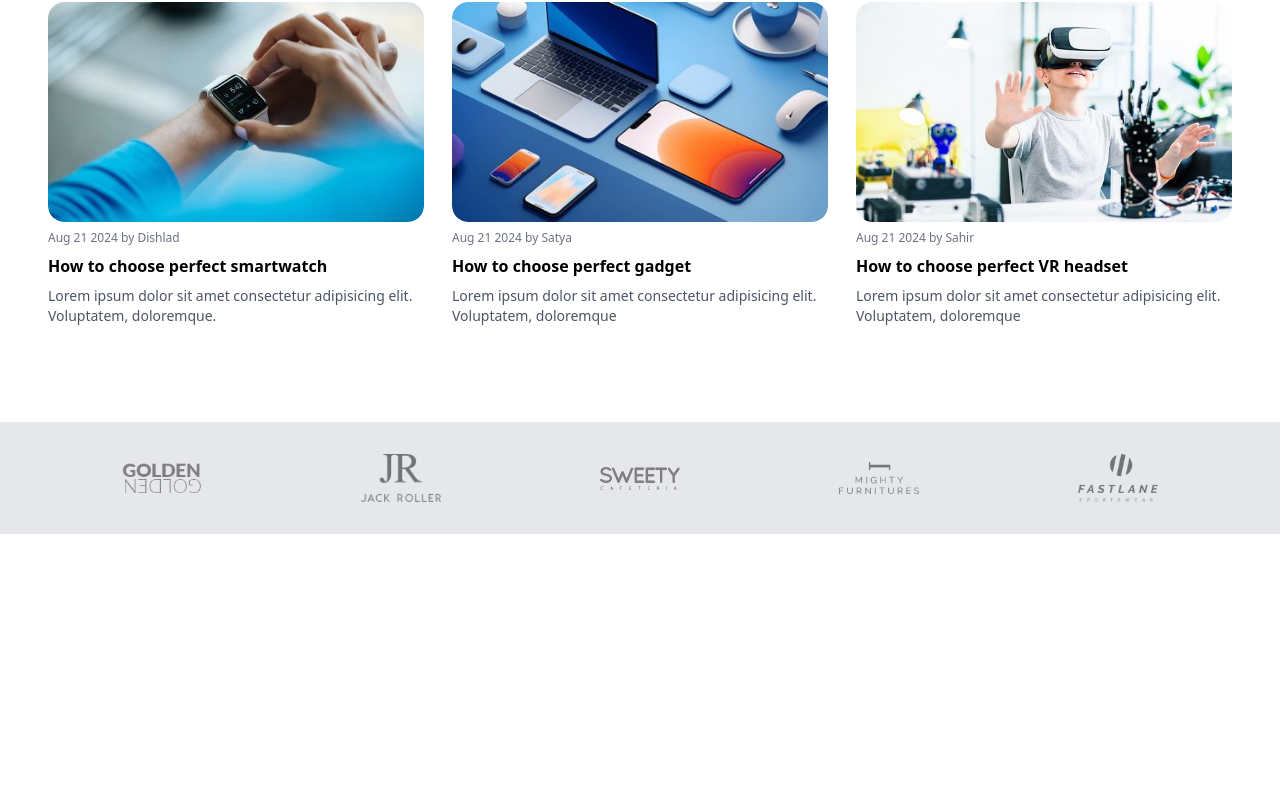
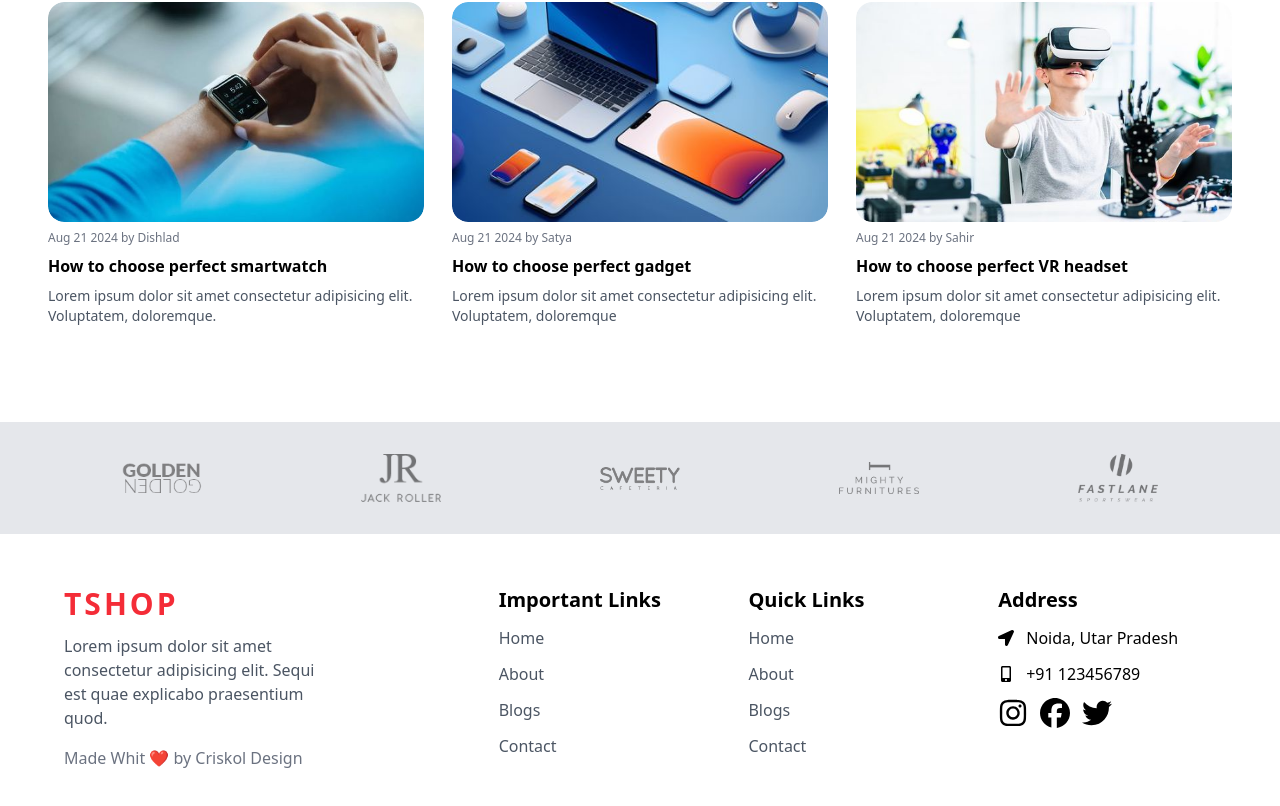
Before and after one commit to wacho91/Tech-Shop, a React app: page / in a window 1280 px wide. Shown: the part 3616-4422 px from the top of the page. Before the commit the page ends 4150 px from the top, so only its background shows below. Built offline with nearby package versions, Linux system fonts and the light colour scheme; the HTML template or start-up script is replaced by a standard one.

Commit message:
Footer complete

```diff
--- a/src/components/Footer/Footer.jsx
+++ b/src/components/Footer/Footer.jsx
@@ -1,9 +1,113 @@
+import { FaInstagram, FaLocationArrow, FaMobileAlt, FaTwitter } from "react-icons/fa"
+import { FaFacebook } from "react-icons/fa6"
 
+
+const FooterLinks = [
+    {
+        title: "Home",
+        link: "/#"
+    },
+
+    {
+        title: "About",
+        link: "/#about"
+    },
+
+    {
+        title: 'Blogs',
+        link: "/#blogs"
+    },
+
+    {
+        title: "Contact",
+        link: "/#contact"
+    }
+]
 
 const Footer = () => {
   return (
-    <div>
+    <div className="dark:bg-gray-950">
+      <div className="container">
+        <div className="grid md:grid-cols-3 pb-20 pt-5">
+            {/*Company Details*/}
+            <div className="py-8 px-4">
+                <a
+                    className="text-primary font-semibold tracking-widest text-2xl uppercase sm:text-3xl"
+                    href="#"
+                >
+                    TShop
+                </a>
+                <p className="text-gray-600 dark:text-white/70 lg:pr-24 pt-3">Lorem ipsum dolor sit amet consectetur adipisicing elit. Sequi est quae explicabo praesentium quod.</p>
+                <p className="text-gray-500 mt-4">Made Whit ❤️ by Criskol Design</p>
+            </div>
+            {/*Footer links*/}
+            <div className="col-span-2 grid grid-cols-2 md:grid-cols-3 md:pl-10">
+                <div className="py-8 px-4">
+                    <h1 className="text-xl font-bold sm:text-left mb-3">Important Links</h1>
+                    <ul className="space-y-3">
+                        {
+                            FooterLinks.map((data, index) => (
+                                <li key={index}>
+                                    <a
+                                        className="text-gray-600 dark:text-gray-400 hover:dark:text-white hover:text-black duration-300"
+                                        href={data.link}
+                                    >
+                                        {data.title}
+                                    </a>
+                                </li>
+                            ))
+                        }
+                    </ul>
+                </div>
+                {/*----------*/}
+                <div className="py-8 px-4">
+                    <h1 className="text-xl font-bold sm:text-left mb-3">Quick Links</h1>
+                    <ul className="space-y-3">
+                        {
+                            FooterLinks.map((data, index) => (
+                                <li key={index}>
+                                    <a
+                                        className="text-gray-600 dark:text-gray-400 hover:dark:text-white hover:text-black duration-300"
+                                        href={data.link}
+                                    >
+                                        {data.title}
+                                    </a>
+                                </li>
+                            ))
+                        }
+                    </ul>
+                </div>
 
+                {/*Company Address*/}
+                <div className="py-8 px-4 col-span-2 sm:col-auto">
+                    <h1 className="text-xl font-bold sm:text-left mb-3">Address</h1>
+                    <div>
+                        <div className="flex items-center gap-3">
+                            <FaLocationArrow />
+                            <p>Noida, Utar Pradesh</p>
+                        </div>
+                        <div className="flex items-center gap-3 mt-3">
+                            <FaMobileAlt />
+                            <p>+91 123456789</p>
+                        </div>
+
+                        {/*Social Links*/}
+                        <div className="flex items-center gap-3 mt-3">
+                            <a href="#">
+                                <FaInstagram className="text-3xl hover:text-primary duration-300"/>
+                            </a>
+                            <a href="#">
+                                <FaFacebook className="text-3xl hover:text-primary duration-300"/>
+                            </a>
+                            <a href="#">
+                                <FaTwitter className="text-3xl hover:text-primary duration-300"/>
+                            </a>
+                        </div>
+                    </div>
+                </div>
+            </div>
+        </div>
+      </div>
     </div>
   )
 }
```
